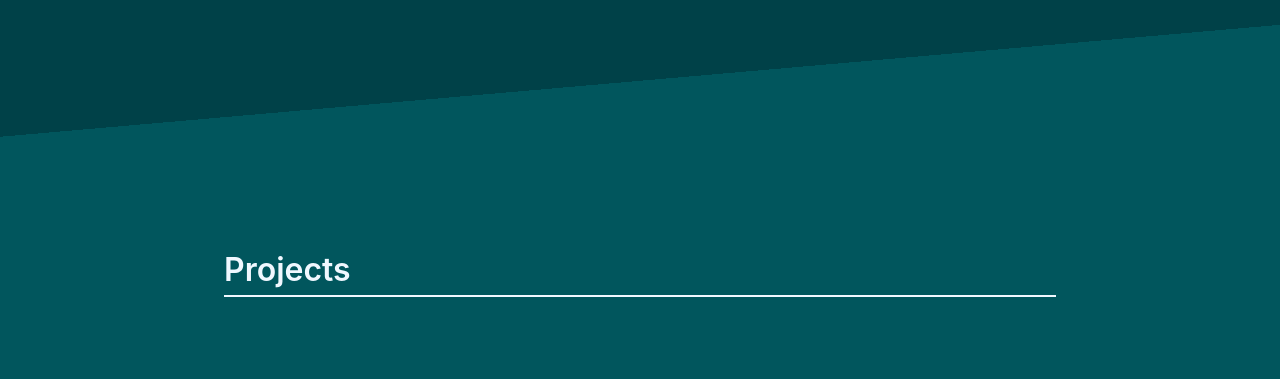
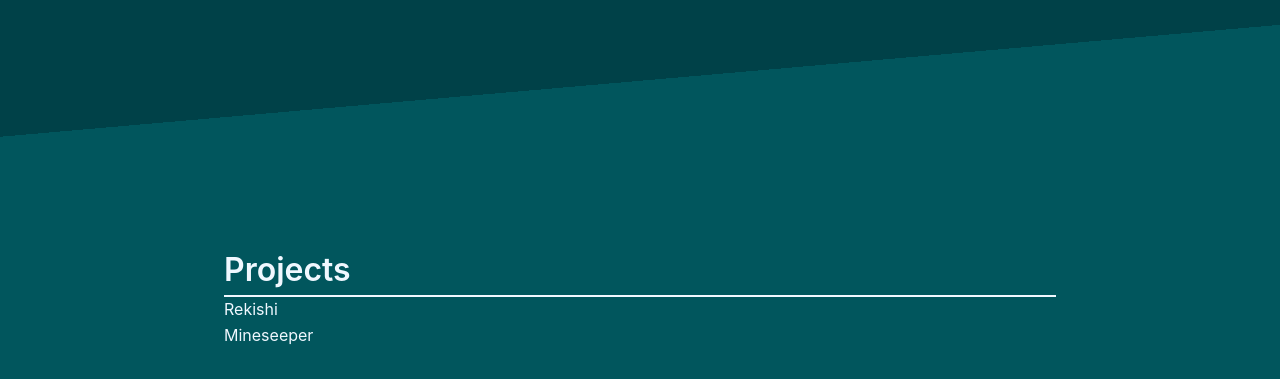
Before and after one commit to crawnic311/dev-portfolio-react, a React (Create React App) app: page / in a window 1280 px wide. Shown: the part 1822-2201 px from the top of the page. Built offline with nearby package versions, Linux system fonts and the light colour scheme.

Commit message:
Project Components

```diff
--- a/src/App.js
+++ b/src/App.js
@@ -4,6 +4,8 @@ import Headline from './components/Headline/name-position'
 import AboutMe from './components/About-Me/about-me'
 import Skills from './components/Skills/skills'
 import ProjectHeadline from './components/Projects/projects-headline'
+import Mineseeper from './components/Projects/Mineseeper'
+import Rekishi from './components/Projects/Rekishi'
 import ContactHeadline from './components/Get-In-Touch/contact-headline'
 import Contact from './components/Get-In-Touch/contact'
 import SkillsHeadline from './components/Skills/skills-headline'
@@ -38,6 +40,8 @@ function App() {
       <div className="Gradient-Wrapper-Projects">
         <div className="App-Projects-Section">
           <ProjectHeadline />
+          <Rekishi />
+          <Mineseeper />
         </div>
       </div>
       <div id="Headline-BG-Image">
--- /dev/null
+++ b/src/components/Projects/Mineseeper.jsx
@@ -0,0 +1,7 @@
+import React from 'react'
+
+function Mineseeper() {
+  return <div className="Minesweeper">Mineseeper</div>
+}
+
+export default Mineseeper
--- /dev/null
+++ b/src/components/Projects/Rekishi.jsx
@@ -0,0 +1,7 @@
+import React from 'react'
+
+function Rekishi() {
+  return <div className="Rekishi">Rekishi</div>
+}
+
+export default Rekishi
```
Also changed, not shown: src/components/Projects/Mineseeper.js (deleted), src/components/Projects/capstone.js (deleted), src/components/Projects/projects-headline.jsx (renamed from src/components/Projects/projects-headline.js).
